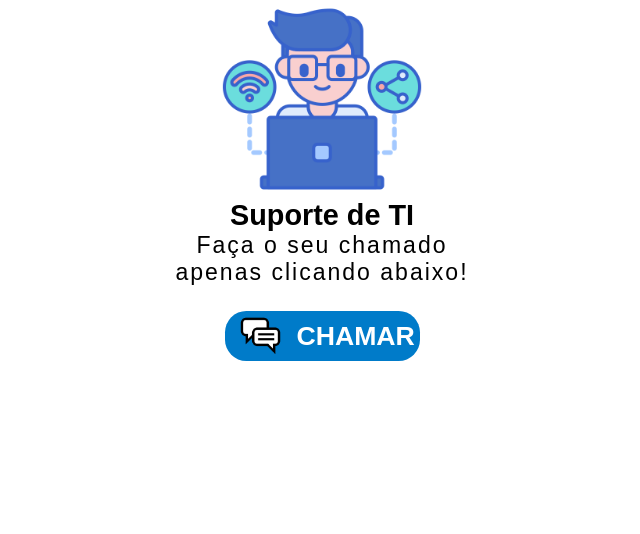
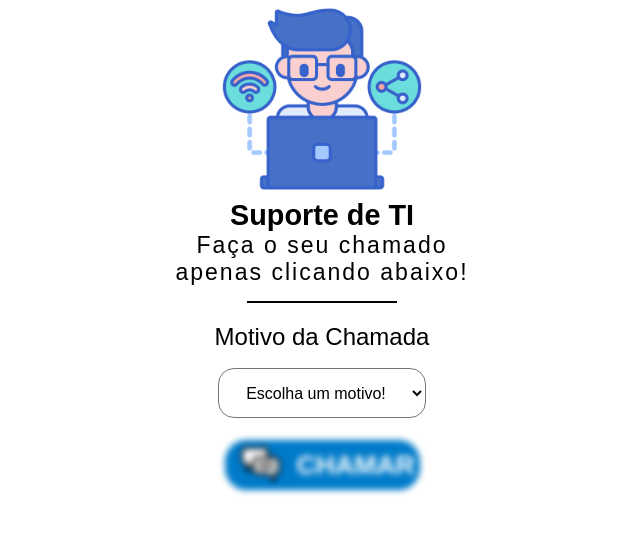
Before and after one commit to kleberrennan/HelpDesk-TI, a PHP site: page / in a window 1280 px wide. Shown: the part 121-655 px from the top of the page, without its empty margins (318-958 px from the left). Run offline with PHP 8.4, Linux system fonts and the light colour scheme.

Commit message:
Login Add - DB Data Sector Add - Button and Reason Box Add

```diff
--- a/css/style.css
+++ b/css/style.css
@@ -106,8 +106,25 @@ main .content-page .call-support-ti {
 	border: none;
 	border-radius: 1.6em;
 	align-items: center;
-	margin: 25px auto;
+	filter: blur(3px);
+	margin: 17px auto;
 	cursor: pointer;
+}
+
+main .content-page .call-support-ti.disabled {
+	filter: blur(0px);
+}
+
+#error_no_reason {
+	display: none;
+	flex-direction: row;
+	margin-top: 10px;
+	color: red;
+}
+
+#error_no_reason img {
+	width: 20px;
+	height: 23px;
 }
 
 main .content-page .call-support-ti img {
@@ -121,6 +138,39 @@ main .content-page .call-support-ti p {
 	padding-right: 15px;
 }
 
+main .content-page .separator {
+	background-color: #000;
+	margin-top: 15px;
+	width: 150px;
+	height: 2px;
+}
+
+main .content-page .reason-button {
+	margin-top: 10px;
+	text-align: center;
+}
+
+main .content-page .reason-button h2 {
+	font-weight: 500;
+	margin-top: 10px;
+	margin-bottom: 12px;
+}
+
+main .content-page .reason-button select {
+	padding: 0 auto;
+	background-color: #fff;
+	text-align: center;
+	font-size: 1em;
+	padding: 3px;
+	border-radius: 1em;
+	margin: 5px auto;
+	height: 50px;
+	width: 13em;
+}
+
+#selectReasonFirst {
+	color: #7c7c7c;
+}
 /*Login Page*/
 main .login-section {
 	display: flex;
--- a/index.php
+++ b/index.php
@@ -1,3 +1,9 @@
+<?php
+	if(!isset($_SESSION)) {
+		session_start();
+	};
+?>
+
 <!DOCTYPE html>
 <html lang="en">
 <head>
@@ -14,7 +20,13 @@
 			</div>
 			<div class="user">
 				<img src="./.plan/images/logoUserMain.png" alt="Ícone de Usuário" class="logo-user">
-				<a href="./login.php">Logue</a>
+				<?php
+				if(isset($_SESSION['user_name'])) {
+					echo '<a href="login.php">' . $_SESSION["user_name"] . '</a>';
+				} else {
+					echo '<a href="./login.php">Logue</a>';
+				}
+				?>
 			</div>
 		</header>
 		<section class="content-page">
@@ -25,13 +37,33 @@
 				<h2>Suporte de TI</h2>
 				<p>Faça o seu chamado apenas clicando abaixo!</p>
 			</div>
+			<div class="separator"></div>
+			<div class="reason-button">
+				<h2>Motivo da Chamada</h2>
+				<select id="reasons_call" name="">
+					<option disabled selected value='ChooseOption' id="selectReasonFirst">Escolha um motivo!</option>
+					<option value="NoInternet">Sem Internet</option>
+					<option value="OFFComputer">Computador não liga</option>
+					<option value="NOPrint">Sem Imprimir</option>
+					<option value="stuckPC">Computador Travado</option>
+					<option value="OFFMonitor">Monitor Desligado</option>
+					<option value="NOTonerPrint">Impressora sem toner</option>
+					<option value="OTHERReasons">Outros Motivos</option>
+				</select>
+			</div>
+			</div>
 			<div>
-				<button class="call-support-ti" type="button">
+				<div id="error_no_reason">
+					<img src="./.plan/images/cautionIcon.png" alt="">
+					<p>Precisa escolher um motivo!</p>
+				</div>
+				<button class="call-support-ti" type="button" id="submit_button" disabled>
 					<img src="./.plan/images/dialogueBox.png" alt="">
 					<p>Chamar</p>
 				</button>
 			</div>
 		</section>
 	</main>
+	<script src='./js/index_button.js'></script>
 </body>
 </html>
--- /dev/null
+++ b/js/index_button.js
@@ -0,0 +1,21 @@
+const reasonCallSelect = document.getElementById('reasons_call');
+const submit_button = document.getElementById('submit_button');
+const error_div = document.getElementById('error_no_reason');
+
+submit_button.addEventListener('click', function() {
+	const select_value_error = reasonCallSelect.value;
+	alert('Click');
+	if(select_value_error == 'Escolha um motivo') {
+		error_div.style.display = 'block';
+	}
+});
+
+reasonCallSelect.addEventListener('change', function() {
+	const selected_value = reasonCallSelect.value;
+	submit_button.disabled = selected_value == 'Escolha um motivo';
+	if(submit_button) {
+		submit_button.classList.add('disabled');
+	} else {
+		submit_button.classList.remove('disabled');
+	}
+})
```
Also changed, not shown: admin_panel.php (added, +10 -0 lines), connection.php (+2 -6 lines), login.php (+28 -14 lines).
